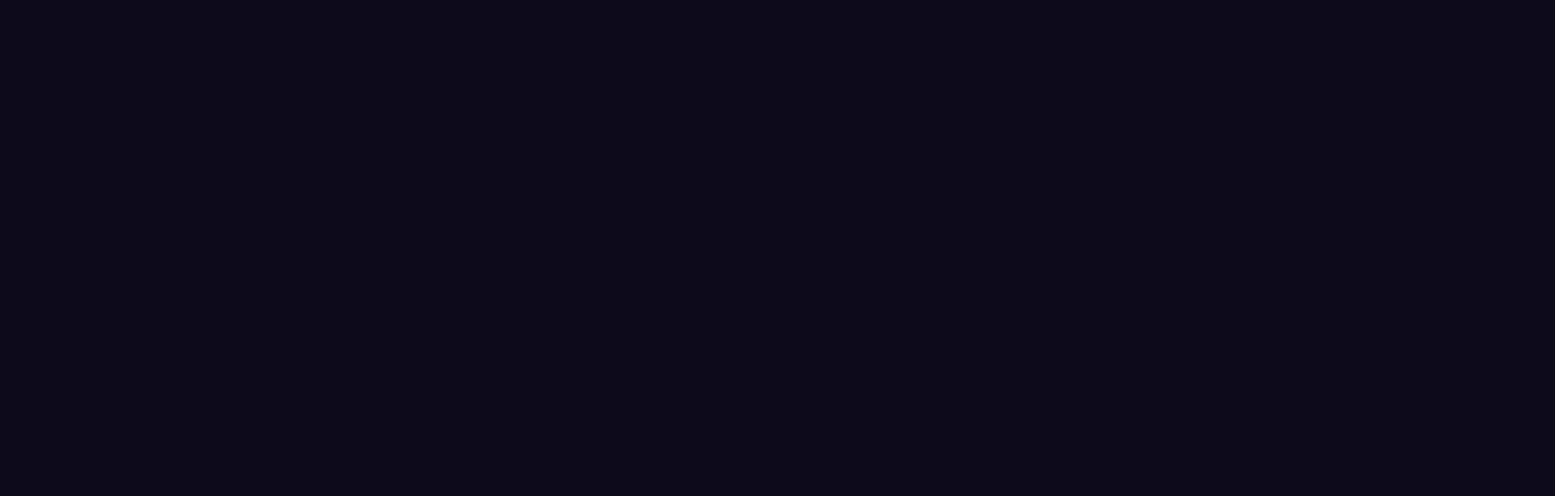
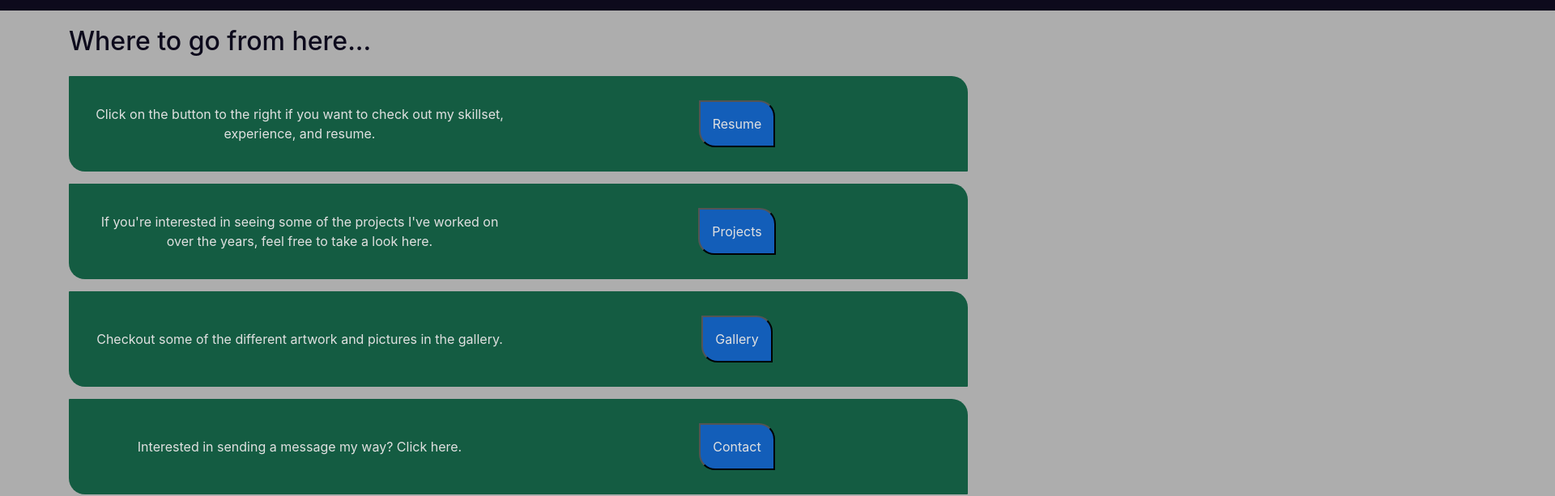
Before and after one commit to TomTheTornado/TomPortfolio, a React (Create React App) app: page / in a window 1280 px wide. Before the commit this address had no page. Shown: the part 865-1478 px from the top of the page at 81% size, 1920 px wide, since content can reach past the window. Before the commit the page ends 800 px from the top, so only its background shows below. Built offline with nearby package versions, Linux system fonts and the light colour scheme.

Commit message:
navbar test

```diff
--- a/src/App.js
+++ b/src/App.js
@@ -16,19 +16,19 @@ function App() {
       <div className="App">
         <Header/>
         <Switch>
-          <Route exact path="/TomPortfolio">
+          <Route exact path="/">
             <HomePage/>
           </Route>
-          <Route exact path="/TomPortfolio/resume">
+          <Route path="/resume">
             <Resume/>
           </Route>
-          <Route exact path="/TomPortfolio/gallery">
+          <Route path="/gallery">
             <Gallery/>
           </Route>
-          <Route exact path="/TomPortfolio/projects">
+          <Route path="/projects">
             <Projects/>
           </Route>
-          <Route exact path="/TomPortfolio/contact">
+          <Route path="/contact">
             <Contact/>
           </Route>
           <PageNotFound/>
--- a/src/components/Header.js
+++ b/src/components/Header.js
@@ -13,11 +13,11 @@ function Header() {
       <Navbar.Toggle aria-controls="basic-navbar-nav"/>
       <Navbar.Collapse id="basic-navbar-nav">
         <Nav className="ml-auto">
-          <Nav.Link className="d-flex justify-content-center" href="/TomPortfolio">Home</Nav.Link>
-          <Nav.Link className="d-flex justify-content-center" href="/TomPortfolio/resume">Resume</Nav.Link>
-          <Nav.Link className="d-flex justify-content-center" href="/TomPortfolio/gallery">Gallery</Nav.Link>
-          <Nav.Link className="d-flex justify-content-center" href="/TomPortfolio/projects">Projects</Nav.Link>
-          <Nav.Link className="d-flex justify-content-center" href="/TomPortfolio/contact">Contact</Nav.Link>
+          <Nav.Link className="d-flex justify-content-center" href="/">Home</Nav.Link>
+          <Nav.Link className="d-flex justify-content-center" href="/resume">Resume</Nav.Link>
+          <Nav.Link className="d-flex justify-content-center" href="/gallery">Gallery</Nav.Link>
+          <Nav.Link className="d-flex justify-content-center" href="/projects">Projects</Nav.Link>
+          <Nav.Link className="d-flex justify-content-center" href="/contact">Contact</Nav.Link>
         </Nav>
       </Navbar.Collapse>
     </Navbar>
```
